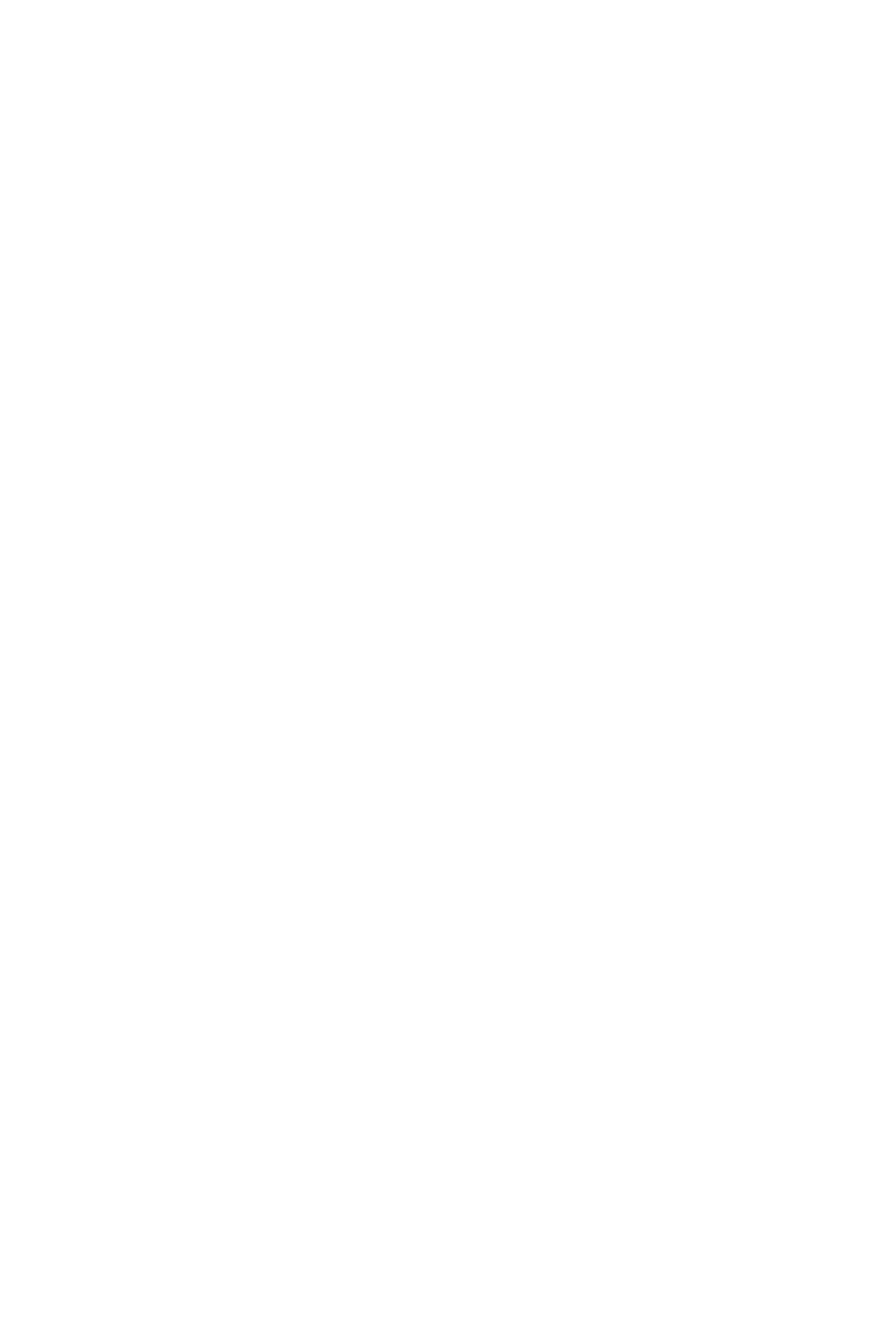
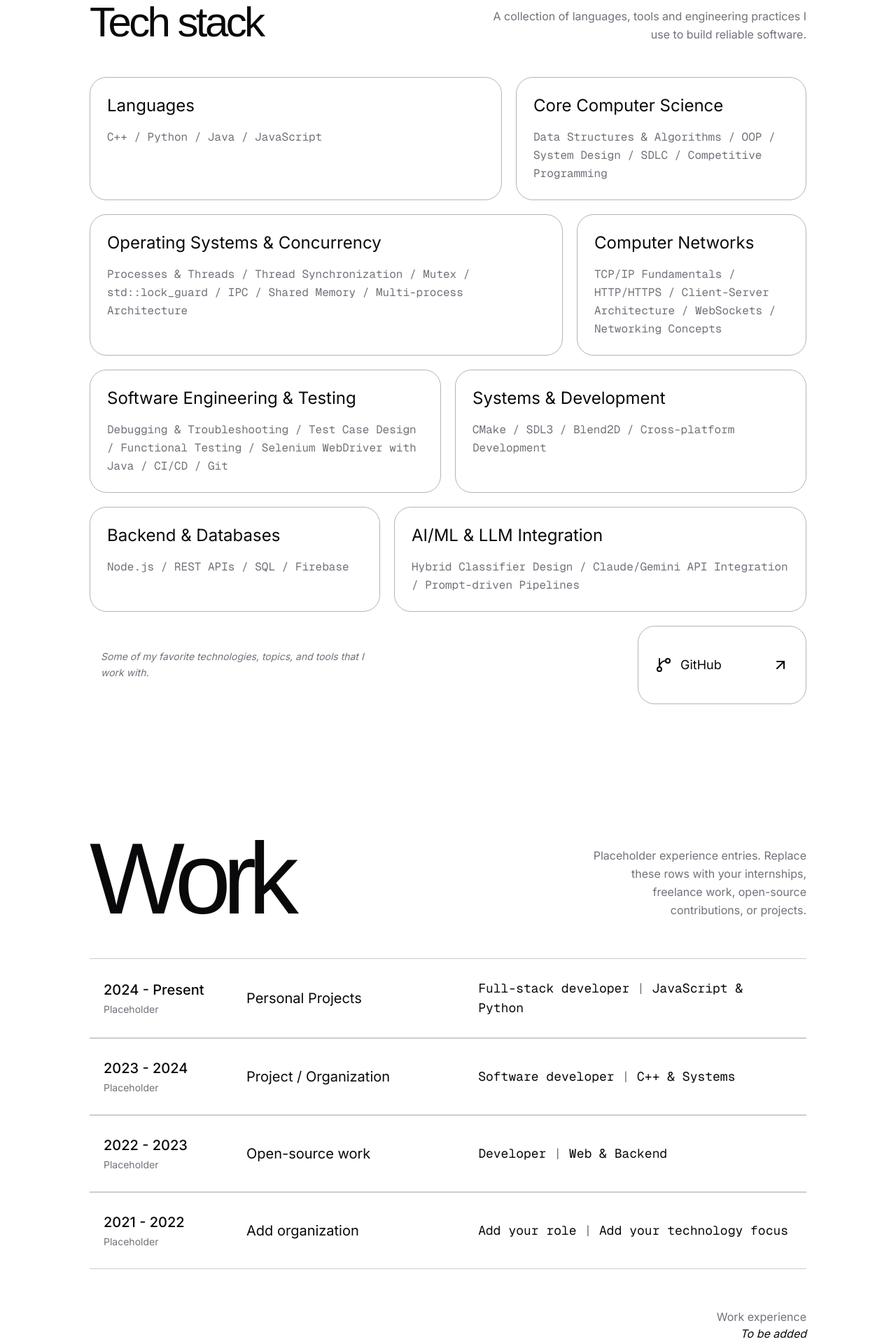
Before and after one commit to Siddhesh-Dupare/port, a Next.js app: page / in a window 1280 px wide. Shown: the part 1840-3760 px from the top of the page at 70% size. Before the commit the page ends 1718 px from the top, so only its background shows below. Built offline with nearby package versions, Linux system fonts and the light colour scheme; a web font is replaced by a local one.

Commit message:
Added work experience section

```diff
--- /dev/null
+++ b/components/sections/experience/Experience.tsx
@@ -0,0 +1,94 @@
+type ExperienceEntry = {
+  period: string;
+  duration: string;
+  organization: string;
+  role: string;
+  focus: string;
+};
+
+const experienceEntries: ExperienceEntry[] = [
+  {
+    period: "2024 - Present",
+    duration: "Placeholder",
+    organization: "Personal Projects",
+    role: "Full-stack developer",
+    focus: "JavaScript & Python",
+  },
+  {
+    period: "2023 - 2024",
+    duration: "Placeholder",
+    organization: "Project / Organization",
+    role: "Software developer",
+    focus: "C++ & Systems",
+  },
+  {
+    period: "2022 - 2023",
+    duration: "Placeholder",
+    organization: "Open-source work",
+    role: "Developer",
+    focus: "Web & Backend",
+  },
+  {
+    period: "2021 - 2022",
+    duration: "Placeholder",
+    organization: "Add organization",
+    role: "Add your role",
+    focus: "Add your technology focus",
+  },
+];
+
+export default function Experience() {
+  return (
+    <section className="mx-3 overflow-hidden bg-background px-4 py-16 text-foreground sm:mx-6 sm:px-8 sm:py-20 lg:mx-12 lg:px-12 lg:py-24 xl:mx-20">
+      <div className="flex items-end justify-between gap-6 pb-8">
+        <h2 className="font-cascadia text-[clamp(4rem,14vw,9rem)] leading-[0.8] tracking-[-0.08em]">
+          Work
+        </h2>
+        <p className="max-w-xs text-right text-sm leading-relaxed text-muted-foreground sm:text-base">
+          Placeholder experience entries. Replace these rows with your
+          internships, freelance work, open-source contributions, or projects.
+        </p>
+      </div>
+
+      <div className="mt-6">
+        <div>
+          {experienceEntries.map((entry) => (
+            <article
+              key={`${entry.period}-${entry.organization}`}
+              className="group grid gap-5 border-y border-foreground/20 px-3 py-6 transition-colors duration-300 hover:border-foreground hover:bg-foreground hover:text-background sm:px-5 lg:grid-cols-[1.15fr_2fr_3fr] lg:items-center lg:gap-8 lg:py-7"
+            >
+              <div>
+                <p className="text-lg font-medium sm:text-xl">{entry.period}</p>
+                <p className="mt-1 text-sm text-muted-foreground transition-colors group-hover:text-background/70">
+                  {entry.duration}
+                </p>
+              </div>
+
+              <div>
+                <p className="text-lg sm:text-xl">{entry.organization}</p>
+              </div>
+
+              <div>
+                <p className="font-mono text-base sm:text-lg">
+                  {entry.role}{" "}
+                  <span className="text-muted-foreground transition-colors group-hover:text-background/70">
+                    |
+                  </span>{" "}
+                  {entry.focus}
+                </p>
+              </div>
+            </article>
+          ))}
+        </div>
+      </div>
+
+      <div className="mt-8 flex justify-end pt-6">
+        <p className="text-right text-sm text-muted-foreground sm:text-base">
+          Work experience
+          <br />
+          <em className="text-foreground">To be added</em>
+        </p>
+      </div>
+    </section>
+  );
+}
--- a/components/sections/intro/Intro.tsx
+++ b/components/sections/intro/Intro.tsx
@@ -1,6 +1,8 @@
 
 import { MoveRight } from "lucide-react";
 import Projects from "@/components/sections/projects/Projects";
+import TechStack from "@/components/sections/tech-stack/TechStack";
+import Experience from "@/components/sections/experience/Experience";
 
 export default function Intro() {
   return (
@@ -30,6 +32,8 @@ export default function Intro() {
         </div>
       </section>
       <Projects />
+      <TechStack />
+      <Experience />
     </>
   );
 }
--- /dev/null
+++ b/components/sections/tech-stack/TechStack.tsx
@@ -0,0 +1,102 @@
+import { ArrowUpRight, GitBranch } from "lucide-react";
+
+const techGroups = [
+  {
+    title: "Languages",
+    technologies: "C++ / Python / Java / JavaScript",
+    className: "lg:col-span-7",
+  },
+  {
+    title: "Core Computer Science",
+    technologies:
+      "Data Structures & Algorithms / OOP / System Design / SDLC / Competitive Programming",
+    className: "lg:col-span-5",
+  },
+  {
+    title: "Operating Systems & Concurrency",
+    technologies:
+      "Processes & Threads / Thread Synchronization / Mutex / std::lock_guard / IPC / Shared Memory / Multi-process Architecture",
+    className: "lg:col-span-8",
+  },
+  {
+    title: "Computer Networks",
+    technologies:
+      "TCP/IP Fundamentals / HTTP/HTTPS / Client-Server Architecture / WebSockets / Networking Concepts",
+    className: "lg:col-span-4",
+  },
+  {
+    title: "Software Engineering & Testing",
+    technologies:
+      "Debugging & Troubleshooting / Test Case Design / Functional Testing / Selenium WebDriver with Java / CI/CD / Git",
+    className: "lg:col-span-6",
+  },
+  {
+    title: "Systems & Development",
+    technologies: "CMake / SDL3 / Blend2D / Cross-platform Development",
+    className: "lg:col-span-6",
+  },
+  {
+    title: "Backend & Databases",
+    technologies: "Node.js / REST APIs / SQL / Firebase",
+    className: "lg:col-span-5",
+  },
+  {
+    title: "AI/ML & LLM Integration",
+    technologies:
+      "Hybrid Classifier Design / Claude/Gemini API Integration / Prompt-driven Pipelines",
+    className: "lg:col-span-7",
+  },
+];
+
+export default function TechStack() {
+  return (
+    <section className="mx-3 overflow-hidden bg-background px-4 py-16 text-foreground sm:mx-6 sm:px-8 sm:py-20 lg:mx-12 lg:px-12 lg:py-24 xl:mx-20">
+      <div className="flex flex-col gap-8 sm:gap-10 lg:flex-row lg:items-end lg:justify-between">
+        <div>
+          <p className="text-sm uppercase tracking-[0.2em] text-muted-foreground">
+            What I work with
+          </p>
+          <h2 className="mt-2 font-cascadia text-4xl tracking-[-0.06em] sm:text-6xl">
+            Tech stack
+          </h2>
+        </div>
+        <p className="max-w-md text-sm leading-relaxed text-muted-foreground sm:text-base lg:text-right">
+          A collection of languages, tools and engineering practices I use to
+          build reliable software.
+        </p>
+      </div>
+
+      <div className="mt-10 grid gap-4 sm:mt-12 lg:grid-cols-12 lg:gap-5">
+        {techGroups.map((group) => (
+          <article
+            key={group.title}
+            className={`rounded-[1.5rem] border border-foreground/30 p-5 sm:p-6 ${group.className}`}
+          >
+            <h3 className="text-xl sm:text-2xl">{group.title}</h3>
+            <p className="mt-4 font-mono text-sm leading-relaxed text-muted-foreground sm:text-base">
+              {group.technologies}
+            </p>
+          </article>
+        ))}
+
+        <p className="self-center px-2 py-4 text-sm italic leading-relaxed text-muted-foreground sm:px-4 lg:col-span-5 lg:row-start-5">
+          Some of my favorite technologies, topics, and tools that I work
+          with.
+        </p>
+
+        <a
+          href="https://github.com/your-username"
+          target="_blank"
+          rel="noreferrer"
+          className="group flex min-h-28 items-center justify-between rounded-[1.5rem] border border-foreground/30 p-5 transition-colors hover:bg-foreground hover:text-background sm:p-6 lg:col-span-3 lg:col-start-10 lg:row-start-5"
+        >
+          <span className="flex items-center gap-3 text-lg">
+            <GitBranch className="size-6" />
+            GitHub
+          </span>
+          <ArrowUpRight className="size-6 transition-transform group-hover:-translate-y-1 group-hover:translate-x-1" />
+        </a>
+      </div>
+    </section>
+  );
+}
```
